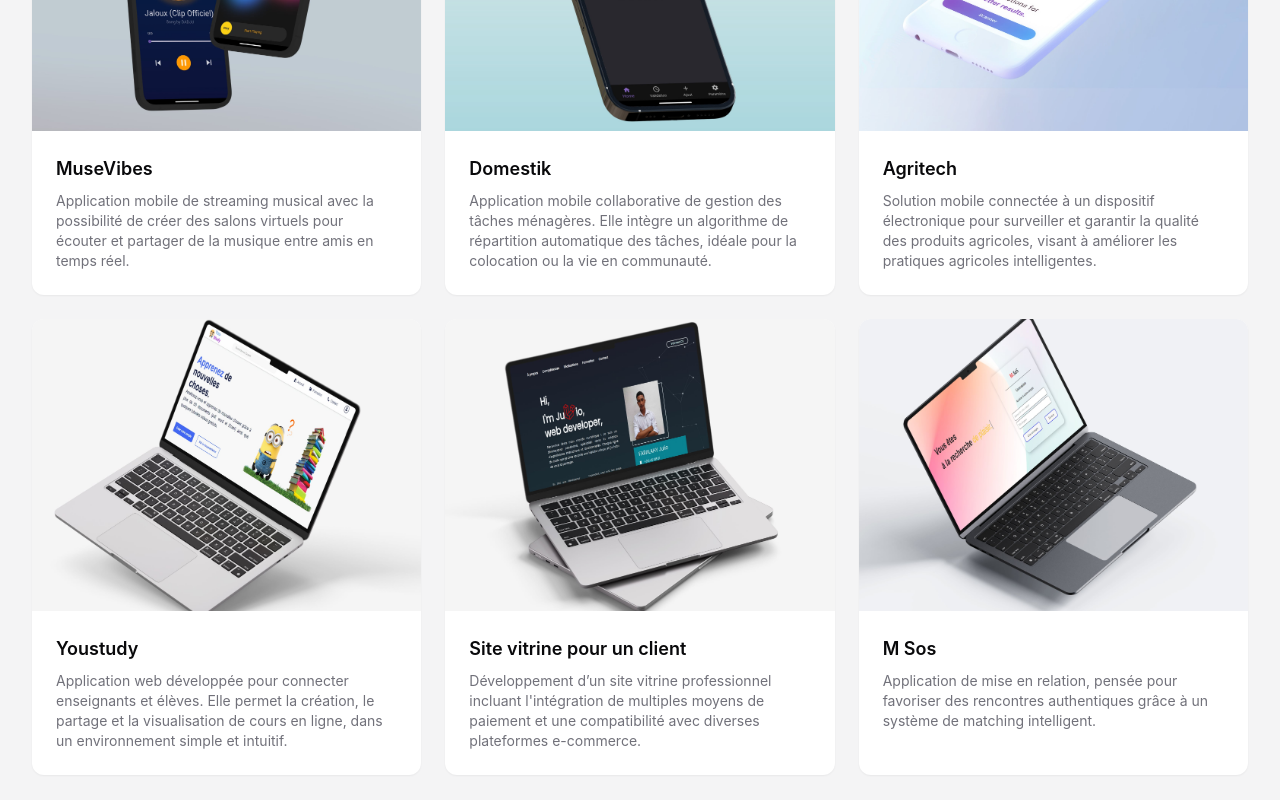
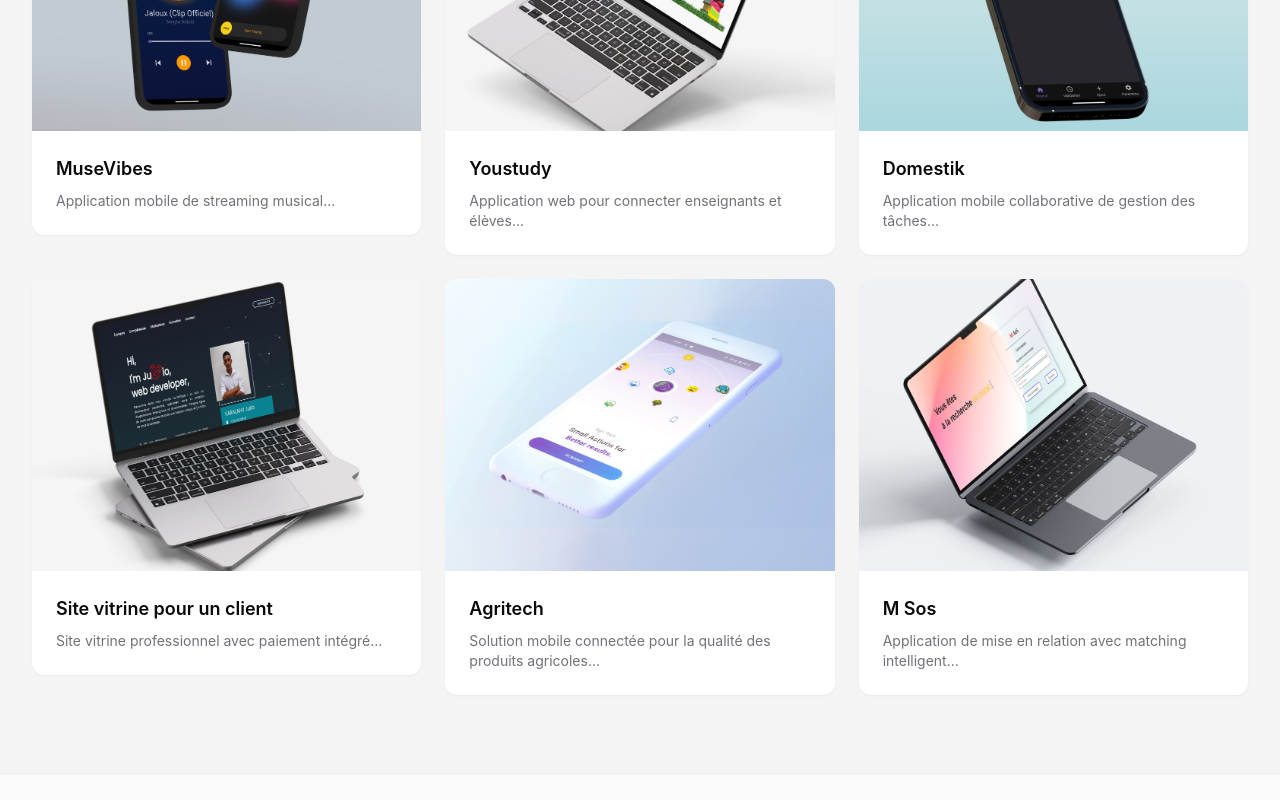
Before and after one commit to Julio23F/velya, a Next.js app: page / in a window 1280 px wide. Shown: the part 3260-4060 px from the top of the page. Built offline with nearby package versions, Linux system fonts and the light colour scheme; a web font is replaced by a local one.

Commit message:
UI: add filter project animation

```diff
--- a/package.json
+++ b/package.json
@@ -19,6 +19,7 @@
     "class-variance-authority": "^0.7.1",
     "clsx": "^2.1.1",
     "embla-carousel-react": "^8.6.0",
+    "framer-motion": "^12.7.3",
     "gsap": "^3.12.7",
     "lucide-react": "^0.475.0",
     "next": "^15.2.0",
--- a/src/components/users-section.tsx
+++ b/src/components/users-section.tsx
@@ -1,51 +1,54 @@
 'use client';
+
 import Image from 'next/image';
 import { Card, CardContent } from './ui/card';
-import { useState } from 'react';
+import { useEffect, useRef, useState } from 'react';
+import { AnimatePresence, motion } from 'framer-motion';
+import gsap from 'gsap';
+import { ScrollTrigger } from 'gsap/ScrollTrigger';
+
+gsap.registerPlugin(ScrollTrigger);
 
 export default function UsersSection() {
   const [selectedType, setSelectedType] = useState('all');
+  const sectionRef = useRef<HTMLElement>(null);
+  const titleRef = useRef<HTMLHeadingElement>(null);
+  const filterRef = useRef<HTMLDivElement>(null);
 
   const userTypes = [
     {
       title: "MuseVibes",
-      description: "Application mobile de streaming musical avec la possibilité de créer des salons virtuels pour écouter et partager de la musique entre amis en temps réel.",
+      description: "Application mobile de streaming musical...",
       image: "/assets/images/realisations/musevibes.jpeg",
       type: "mobile"
     },
     {
+      title: "Youstudy",
+      description: "Application web pour connecter enseignants et élèves...",
+      image: "/assets/images/realisations/youstudy.jpeg",
+      type: "web"
+    },
+    {
       title: "Domestik",
-      description: "Application mobile collaborative de gestion des tâches ménagères. Elle intègre un algorithme de répartition automatique des tâches, idéale pour la colocation ou la vie en communauté.",
+      description: "Application mobile collaborative de gestion des tâches...",
       image: "/assets/images/realisations/domestik.jpeg",
       type: "mobile"
     },
     {
+      title: "Site vitrine pour un client",
+      description: "Site vitrine professionnel avec paiement intégré...",
+      image: "/assets/images/realisations/portfolio.jpeg",
+      type: "web"
+    },
+    {
       title: "Agritech",
-      description: "Solution mobile connectée à un dispositif électronique pour surveiller et garantir la qualité des produits agricoles, visant à améliorer les pratiques agricoles intelligentes.",
+      description: "Solution mobile connectée pour la qualité des produits agricoles...",
       image: "/assets/images/realisations/agritech.jpeg",
       type: "mobile"
     },
     {
-      title: "Youstudy",
-      description: "Application web développée pour connecter enseignants et élèves. Elle permet la création, le partage et la visualisation de cours en ligne, dans un environnement simple et intuitif.",
-      image: "/assets/images/realisations/youstudy.jpeg",
-      type: "web"
-    },
-    {
-      title: "Site vitrine pour un client",
-      description: "Développement d’un site vitrine professionnel incluant l'intégration de multiples moyens de paiement et une compatibilité avec diverses plateformes e-commerce.",
-      image: "/assets/images/realisations/portfolio.jpeg",
-      type: "web"
-    },
-    // {
-    //   title: "Myclasse",
-    //   description: "Plateforme tout-en-un dédiée à l’accompagnement scolaire, axée sur le conseil et l’orientation des élèves, avec des outils personnalisés pour guider leur parcours académique.",
-    //   image: "/assets/images/realisations/myclasse.PNG",
-    //   type: "web"
-    // },
-    {
       title: "M Sos",
-      description: "Application de mise en relation, pensée pour favoriser des rencontres authentiques grâce à un système de matching intelligent.",
+      description: "Application de mise en relation avec matching intelligent...",
       image: "/assets/images/realisations/msos.jpeg",
       type: "web"
     },
@@ -55,38 +58,81 @@ export default function UsersSection() {
     ? userTypes
     : userTypes.filter((user) => user.type === selectedType);
 
+    useEffect(() => {
+      if (!sectionRef.current || !titleRef.current || !filterRef.current) return;
+
+      const ctx = gsap.context(() => {
+        gsap.set([titleRef.current, ...Array.from(filterRef.current!.children)], {
+          autoAlpha: 0,
+          y: 50
+        });
+
+        gsap.to(titleRef.current, {
+          autoAlpha: 1,
+          y: 0,
+          duration: 0.8,
+          ease: 'power3.out',
+          scrollTrigger: {
+            trigger: sectionRef.current,
+            start: 'top 80%',
+            once: true,
+          },
+        });
+
+        gsap.to(Array.from(filterRef.current!.children), {
+          autoAlpha: 1,
+          y: 0,
+          duration: 0.6,
+          ease: 'power2.out',
+          stagger: 0.1,
+          scrollTrigger: {
+            trigger: sectionRef.current,
+            start: 'top 80%',
+            once: true,
+          },
+        });
+      }, sectionRef);
+
+      return () => ctx.revert();
+    }, []);
+
+
   return (
-    <section className="bg-muted py-20">
+    <section ref={sectionRef} className="bg-muted py-20">
       <div className="container px-4 md:px-8">
         <div className="mb-12 text-center">
-          <h5 className="mb-6 text-lg font-semibold md:text-xl">
+          <h5 ref={titleRef} className="mb-6 text-lg font-semibold md:text-xl">
             Explorez nos projets conçus pour répondre aux besoins des<br className="hidden md:block" /> professionnels et particuliers.
           </h5>
-          <div className="flex justify-center gap-4">
+          <div ref={filterRef} className="flex justify-center gap-4">
+            {['all', 'mobile', 'web'].map((type) => (
               <button
-              className={`px-6 py-2 text-lg font-semibold ${selectedType === 'all' ? 'bg-primary text-white' : 'bg-transparent text-muted-foreground'}`}
-              onClick={() => setSelectedType('all')}
+                key={type}
+                className={`px-6 py-2 text-lg font-semibold transition-colors duration-200 ${
+                  selectedType === type
+                    ? 'bg-primary text-white'
+                    : 'bg-transparent text-muted-foreground'
+                }`}
+                onClick={() => setSelectedType(type)}
               >
-              Tous
+                {type === 'all' ? 'Tous' : type.charAt(0).toUpperCase() + type.slice(1)}
               </button>
-            <button
-              className={`px-6 py-2 text-lg font-semibold ${selectedType === 'mobile' ? 'bg-primary text-white' : 'bg-transparent text-muted-foreground'}`}
-              onClick={() => setSelectedType('mobile')}
-            >
-              Mobile
-            </button>
-            <button
-              className={`px-6 py-2 text-lg font-semibold ${selectedType === 'web' ? 'bg-primary text-white' : 'bg-transparent text-muted-foreground'}`}
-              onClick={() => setSelectedType('web')}
-            >
-              Web
-            </button>
+            ))}
           </div>
         </div>
 
         <div className="mt-12 grid gap-6 sm:grid-cols-2 lg:grid-cols-3">
+          <AnimatePresence>
             {filteredUserTypes.map((user) => (
-            <Card key={user.title} className="overflow-hidden border-0 shadow-sm">
+              <motion.div
+                key={user.title}
+                initial={{ opacity: 0, y: 30 }}
+                animate={{ opacity: 1, y: 0 }}
+                exit={{ opacity: 0, y: -30 }}
+                transition={{ duration: 0.5 }}
+                layout // Animation de réorganisation fluide
+              >
+                <Card className="overflow-hidden border-0 shadow-sm">
                   <div className="aspect-[4/3] w-full overflow-hidden">
                     <Image
                       src={user.image}
@@ -101,7 +147,9 @@ export default function UsersSection() {
                     <p className="text-sm text-muted-foreground">{user.description}</p>
                   </CardContent>
                 </Card>
+              </motion.div>
             ))}
+          </AnimatePresence>
         </div>
       </div>
     </section>
--- a/src/components/why-section.tsx
+++ b/src/components/why-section.tsx
@@ -1,6 +1,15 @@
+'use client';
+
+import React, { useEffect, useRef } from 'react';
+import gsap from 'gsap';
+import { ScrollTrigger } from 'gsap/ScrollTrigger';
 import { Card, CardContent, CardHeader } from "./ui/card";
 
+gsap.registerPlugin(ScrollTrigger);
+
 export default function WhySection() {
+  const sectionRef = useRef<HTMLDivElement>(null);
+
   const reasons = [
     {
       number: "01",
@@ -24,9 +33,24 @@ export default function WhySection() {
     }
   ];
 
+  useEffect(() => {
+    const elements = gsap.utils.toArray('.reason-item');
+
+    gsap.from(elements, {
+      y: 50,
+      opacity: 0,
+      duration: 1.8,
+      stagger: 0.2,
+      ease: 'power3.out',
+      scrollTrigger: {
+        trigger: sectionRef.current,
+        start: 'top 80%',
+      },
+    });
+  }, []);
 
   return (
-    <section id="why" className="py-20">
+    <section id="why" className="py-20" ref={sectionRef}>
       <div className="container px-4 md:px-8">
         <div className="mb-12">
           <h4 className="mb-4 text-center text-xl font-semibold md:text-2xl">
@@ -35,13 +59,11 @@ export default function WhySection() {
           <p className="mx-auto max-w-2xl text-center text-muted-foreground">
             Velya-tech vous propose des développeurs qualifiés pour créer des applications performantes et innovantes, adaptées à vos besoins et à la croissance de votre entreprise.
           </p>
-
         </div>
-
 
         <div className="mt-12 grid gap-8 md:grid-cols-2 lg:gap-12">
           {reasons.map((reason) => (
-            <div key={reason.number} className="space-y-2">
+            <div key={reason.number} className="space-y-2 reason-item">
               <div className="flex items-center gap-2">
                 <span className="font-medium text-primary">{reason.number}</span>
                 <h5 className="text-lg font-semibold md:text-xl">{reason.title}</h5>
```
Also changed, not shown: 1 other file (tests, documents, lock files or other folders). Lines whose indentation alone changed are shown as unchanged.
